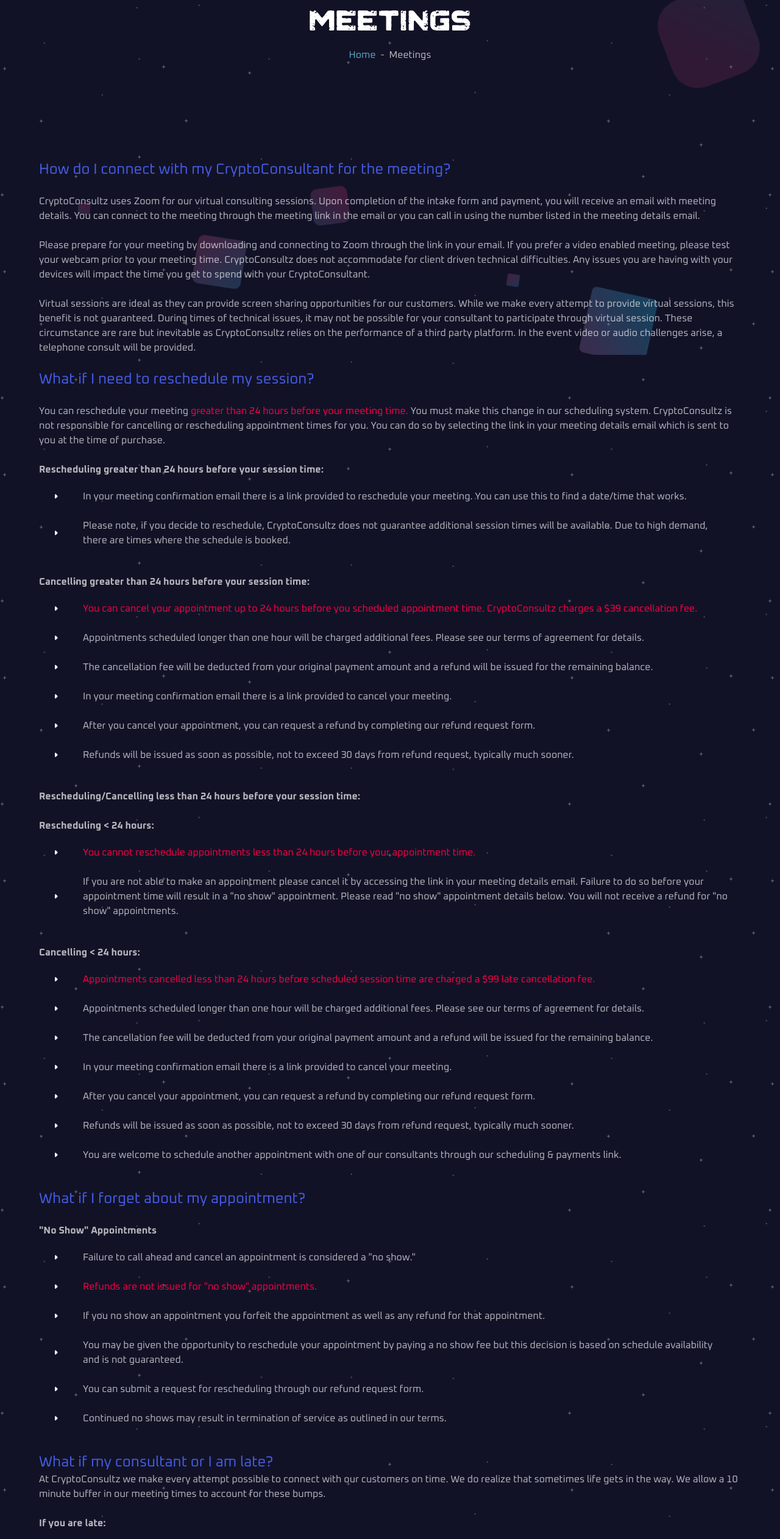
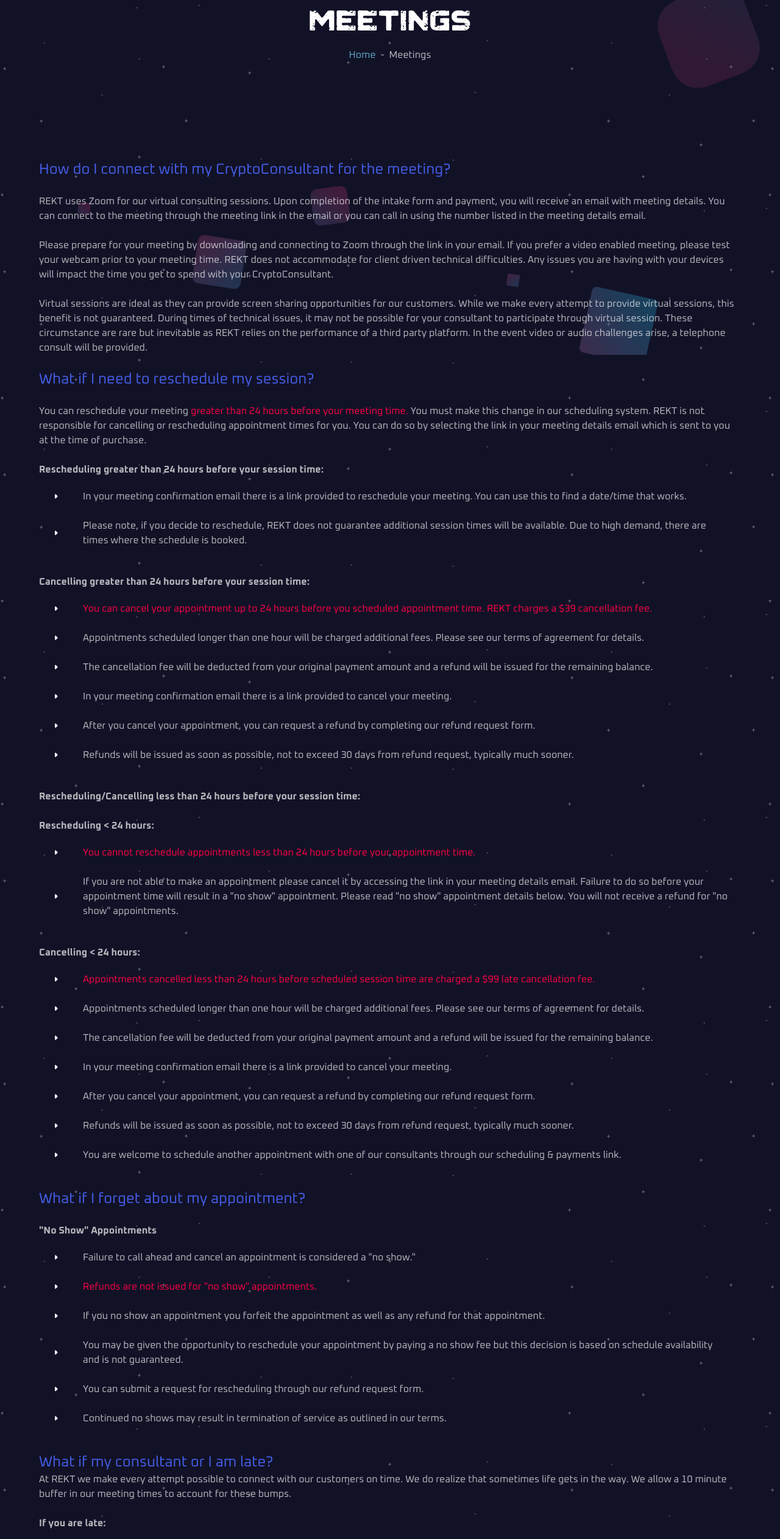
Before and after one commit to cuteboy0323/cryptoconsultz, a React (Create React App) app: page /meeting-detail in a window 1280 px wide. Shown: the part 234-2758 px from the top of the page at 61% size. Built offline with nearby package versions, Linux system fonts and the light colour scheme.

Commit message:
Update Meeting.js

```diff
--- a/src/pages/Meeting.js
+++ b/src/pages/Meeting.js
@@ -44,15 +44,15 @@
                     </Typography>
                     <Box component="br" />
                     <Typography color="textSecondary">
-                        CryptoConsultz uses Zoom for our virtual consulting sessions.  Upon completion of the intake form and payment, you will receive an email with meeting details.  You can connect to the meeting through the meeting link in the email or you can call in using the number listed in the meeting details email.
+                        REKT uses Zoom for our virtual consulting sessions.  Upon completion of the intake form and payment, you will receive an email with meeting details.  You can connect to the meeting through the meeting link in the email or you can call in using the number listed in the meeting details email.
                     </Typography>
                     <Box component="br" />
                     <Typography color="textSecondary">
-                        Please prepare for your meeting by downloading and connecting to Zoom through the link in your email.  If you prefer a video enabled meeting, please test your webcam prior to your meeting time.  CryptoConsultz does not accommodate for client driven technical difficulties. Any issues you are having with your devices will impact the time you get to spend with your CryptoConsultant.
+                        Please prepare for your meeting by downloading and connecting to Zoom through the link in your email.  If you prefer a video enabled meeting, please test your webcam prior to your meeting time.  REKT does not accommodate for client driven technical difficulties. Any issues you are having with your devices will impact the time you get to spend with your CryptoConsultant.
                     </Typography>
                     <Box component="br" />
                     <Typography color="textSecondary">
-                        Virtual sessions are ideal as they can provide screen sharing opportunities for our customers.  While we make every attempt to provide virtual sessions, this benefit is not guaranteed.  During times of technical issues, it may not be possible for your consultant to participate through virtual session.  These circumstance are rare but inevitable as CryptoConsultz relies on the performance of a third party platform.  In the event video or audio challenges arise, a telephone consult will be provided.
+                        Virtual sessions are ideal as they can provide screen sharing opportunities for our customers.  While we make every attempt to provide virtual sessions, this benefit is not guaranteed.  During times of technical issues, it may not be possible for your consultant to participate through virtual session.  These circumstance are rare but inevitable as REKT relies on the performance of a third party platform.  In the event video or audio challenges arise, a telephone consult will be provided.
                     </Typography>
                     <Box component="br" />
                     <Typography color="secondary" variant="h5">
@@ -60,7 +60,7 @@
                     </Typography>
                     <Box component="br" />
                     <Typography color="textSecondary">
-                        You can reschedule your meeting <Box component="span" color="#FF0044">greater than 24 hours before your meeting time.</Box>  You must make this change in our scheduling system.  CryptoConsultz is not responsible for cancelling or rescheduling appointment times for you.  You can do so by selecting the link in your meeting details email which is sent to you at the time of purchase.
+                        You can reschedule your meeting <Box component="span" color="#FF0044">greater than 24 hours before your meeting time.</Box>  You must make this change in our scheduling system.  REKT is not responsible for cancelling or rescheduling appointment times for you.  You can do so by selecting the link in your meeting details email which is sent to you at the time of purchase.
                     </Typography>
                     <Box component="br" />
                     <Typography color="textSecondary">
@@ -89,7 +89,7 @@
                                     primaryTypographyProps={{
                                         color: "textSecondary"
                                     }}
-                                    primary="Please note, if you decide to reschedule, CryptoConsultz does not guarantee additional session times will be available.  Due to high demand, there are times where the schedule is booked."
+                                    primary="Please note, if you decide to reschedule, REKT does not guarantee additional session times will be available.  Due to high demand, there are times where the schedule is booked."
                                 />
                             </ListItemButton>
                         </ListItem>
@@ -108,7 +108,7 @@
                                     primaryTypographyProps={{
                                         color: "#FF0044"
                                     }}
-                                    primary="You can cancel your appointment up to 24 hours before you scheduled appointment time.  CryptoConsultz charges a $39 cancellation fee."
+                                    primary="You can cancel your appointment up to 24 hours before you scheduled appointment time.  REKT charges a $39 cancellation fee."
                                 />
                             </ListItemButton>
                         </ListItem>
@@ -404,7 +404,7 @@
                         What if my consultant or I am late?
                     </Typography>
                     <Typography color="textSecondary">
-                        At CryptoConsultz we make every attempt possible to connect with our customers on time.  We do realize that sometimes life gets in the way.  We allow a 10 minute buffer in our meeting times to account for these bumps.
+                        At REKT we make every attempt possible to connect with our customers on time.  We do realize that sometimes life gets in the way.  We allow a 10 minute buffer in our meeting times to account for these bumps.
                     </Typography>
                     <Box component="br" />
                     <Typography color="textSecondary">
@@ -477,7 +477,7 @@
                                     primaryTypographyProps={{
                                         color: "textSecondary"
                                     }}
-                                    primary={`At CryptoConsultz we expect our consultants to be on time to sessions.  Due to unforeseen circumstances, on the very rare occasion that your consultant is late, we will offer to compensate you for missed time.`}
+                                    primary={`At REKT we expect our consultants to be on time to sessions.  Due to unforeseen circumstances, on the very rare occasion that your consultant is late, we will offer to compensate you for missed time.`}
                                 />
                             </ListItemButton>
                         </ListItem>
```
